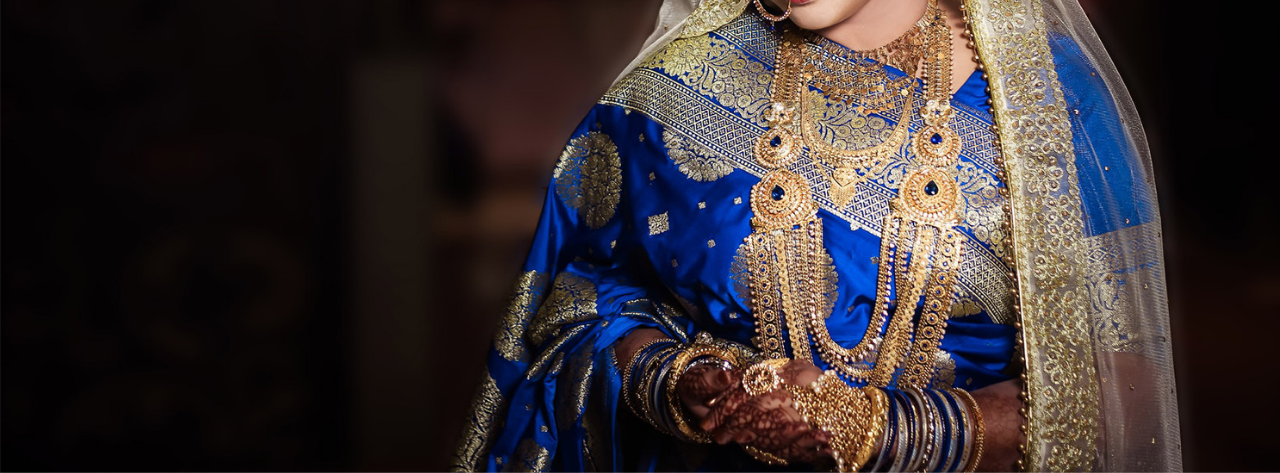
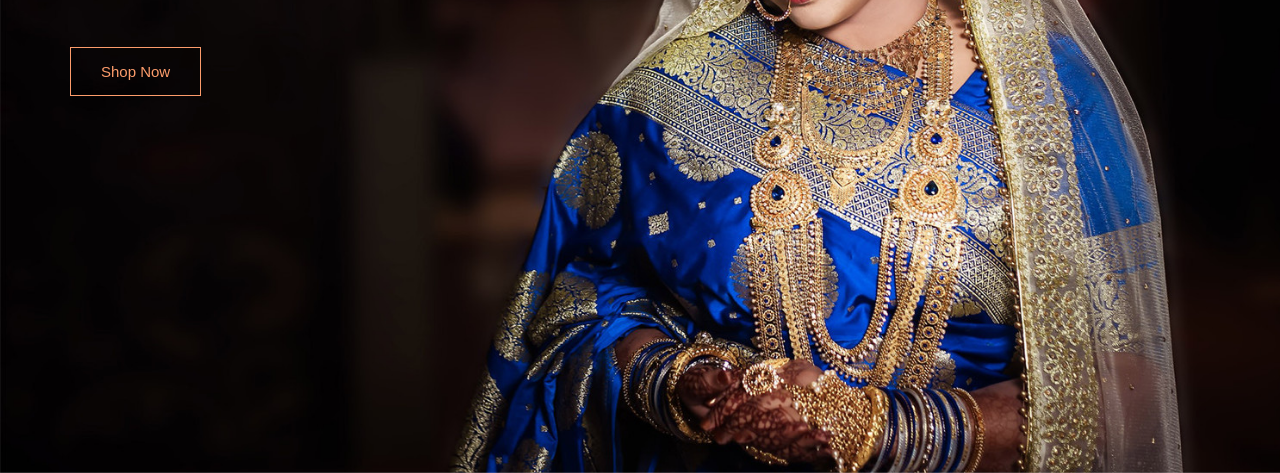
Before and after one commit to dinaHellal/HEALET, a plain HTML site: page index.html in a window 1280 px wide. Shown: the part 327-800 px from the top of the page. Drawn offline with Linux system fonts and the light colour scheme.

Commit message:
Add: Bottun In Hero Section

```diff
--- a/assets/styles/main.css
+++ b/assets/styles/main.css
@@ -78,6 +78,14 @@ img {
   font-size: 20px;
   width: 45%;
 }
+.btn{
+  padding: 15px 30px;
+  font-size: 15px;
+  margin-top: 50px;
+color: var(--border-btn);
+border: 1px solid var(--border-btn);
+background-color: rgba(0 0 0 / .1);
+}
 @media (max-width:992px) {
   .logo a{
     color: var(--black);
--- a/index.html
+++ b/index.html
@@ -18,6 +18,7 @@
           <p>It is a long established fact that a reader will be
             distracted by the readable content of a page when looking
             at its layout. The point of using Lorem</p>
+            <input type="submit" value="Shop Now" class="btn">
       </div>
     </section>
   </main>
```
